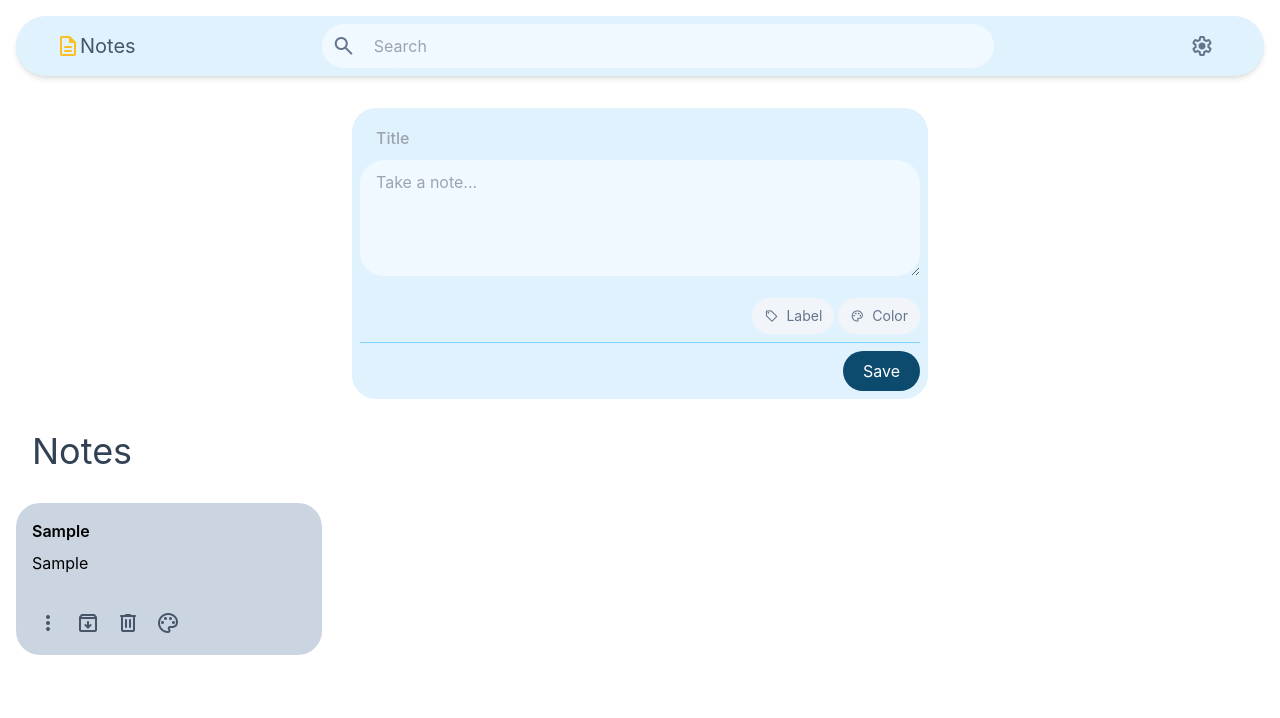
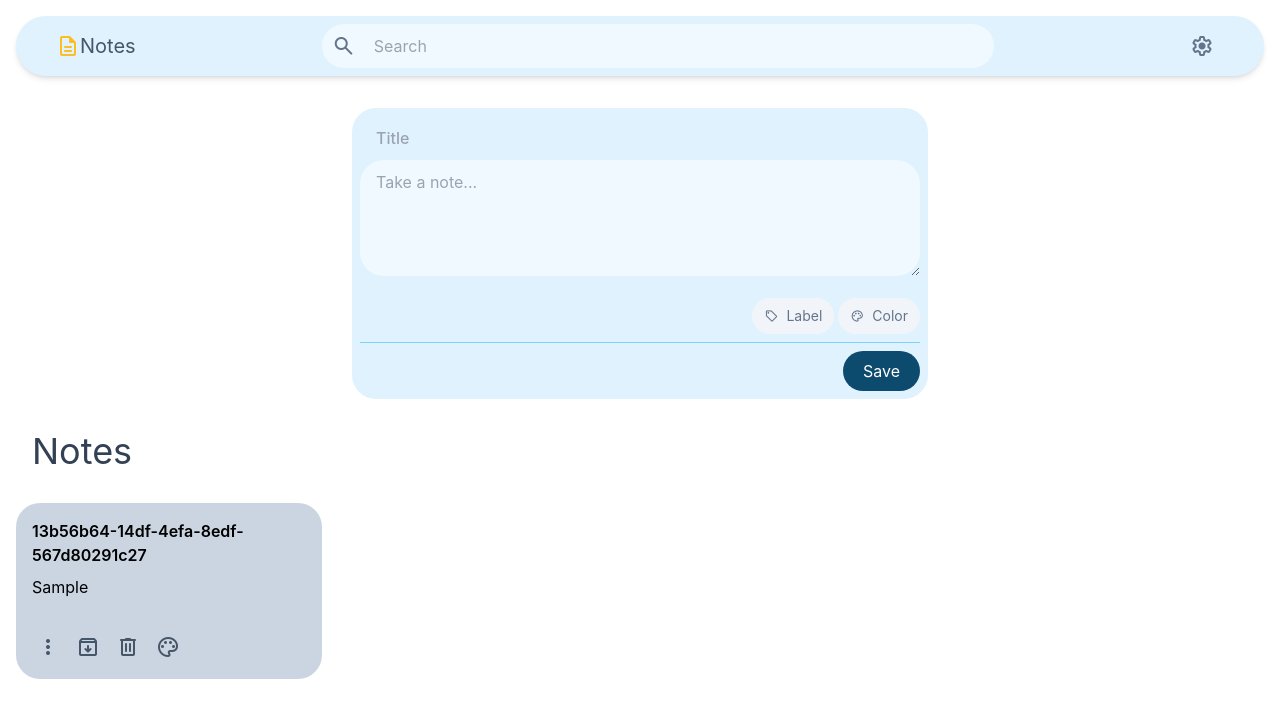
Before and after one commit to mohammadfakhrolahi/Notes-App, a React (Create React App) app: page / in a window 1280 px wide. Both pictures are taken after typing "Sample", "Sample" into the empty fields and a click on the button "Save". Shown: the top 718 px of the page. Built offline with nearby package versions, Linux system fonts and the light colour scheme.

Commit message:
feat
Implemented delete note button.

```diff
--- a/src/components/Card/Card.js
+++ b/src/components/Card/Card.js
@@ -3,10 +3,11 @@ import React from 'react'
 import Button from '../buttons/Button'
 import Badge from '../Badge/Badge'
 
-const Card = ({ note, title, color, children, className }) => {
+const Card = ({ note, title, color, children, className, id, onClick }) => {
   const classes = `flex flex-col justify-between p-4 rounded-3xl ${color} ${className} || ''`
+
   return (
-    <div className={classes}>
+    <div className={classes} id={id} >
       <div>
         <div>
           <div>
@@ -27,7 +28,7 @@ const Card = ({ note, title, color, children, className }) => {
         <Button className="btn-xs">
           <span className="material-symbols-rounded">archive</span>
         </Button>
-        <Button className="btn-xs">
+        <Button className="btn-xs" onClick={onClick}>
           <span className="material-symbols-rounded">delete</span>
         </Button>
         <Button className="btn-xs">
--- a/src/components/CardList/CardList.js
+++ b/src/components/CardList/CardList.js
@@ -1,11 +1,18 @@
-import React, { useState } from 'react'
-import { useSelector } from 'react-redux'
+import React, { useEffect } from 'react'
+import { useSelector, useDispatch } from 'react-redux'
 
 import Card from '../Card/Card'
 import Badge from '../Badge/Badge'
 
 const CardList = () => {
   const stateNotes = useSelector((state) => state.notes)
+  const dispatch = useDispatch()
+
+  const deleteHandler = (id) => {
+    dispatch({ type: 'DELETE_NOTE', id: id })
+  }
+
+  useEffect(() => {}, [stateNotes])
 
   return (
     <div>
@@ -13,15 +20,17 @@ const CardList = () => {
 
       <div className="grid grid-cols-1 md:grid-cols-2 lg:grid-cols-3 xl:grid-cols-4 gap-2">
         {stateNotes.length == 0 ? (
-          <p className='ms-4 text-slate-500'>Notes you add appear here</p>
+          <p className="ms-4 text-slate-500">Notes you add appear here</p>
         ) : (
           stateNotes.map((item) => {
             return (
               <Card
                 key={item.id}
-                title={item.title}
+                id={item.id}
+                title={item.id}
                 note={item.text}
                 color={item.color}
+                onClick={() => deleteHandler(item.id)}
               >
                 {item.label.map((labels, index) => (
                   <Badge key={index}>{labels}</Badge>
--- a/src/reducer/reducer.js
+++ b/src/reducer/reducer.js
@@ -40,6 +40,12 @@ const reducer = (state = initialState, action) => {
         ],
       }
 
+      case 'DELETE_NOTE':
+        return {
+          ...state,
+          notes: state.notes.filter((item) => item.id !== action.id),
+        }
+
     default:
       return state
   }
```
